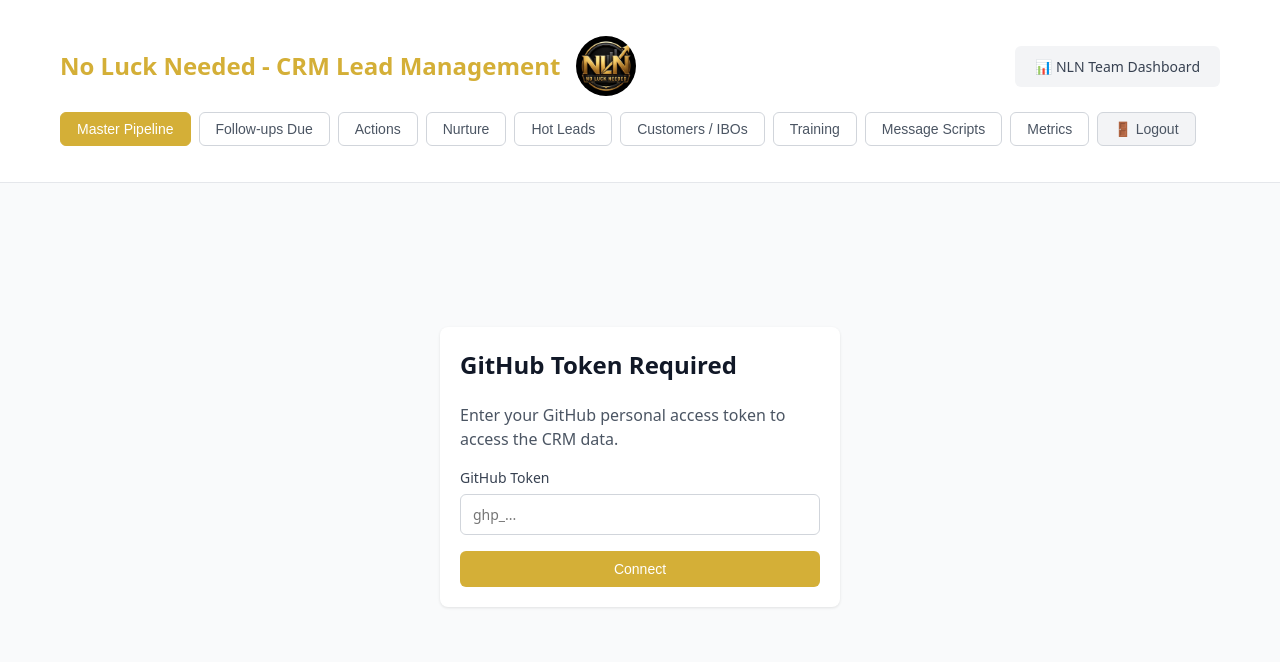
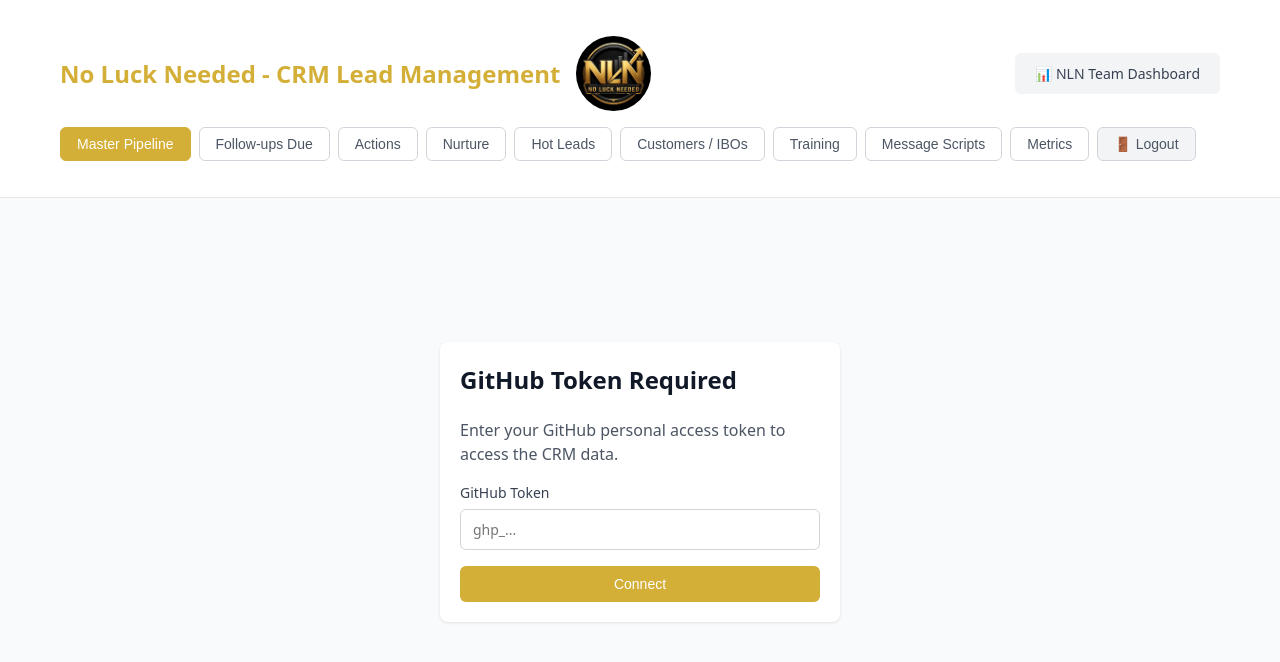
Before and after one commit to dnmlls/nln-crm-dean-mills, a plain HTML site: page index.html in a window 1280 px wide. Drawn offline with Linux system fonts and the light colour scheme.

Commit message:
Increase logo size to 75px (25% larger)

```diff
--- a/index.html
+++ b/index.html
@@ -247,7 +247,7 @@
       <div style="display: flex; justify-content: space-between; align-items: center; flex-wrap: wrap; gap: 16px;">
         <div style="display: flex; align-items: center; gap: 16px; flex-wrap: wrap;">
           <h1 style="margin: 0; color: #D4AF37;">No Luck Needed - CRM Lead Management</h1>
-          <img src="assets/nln-logo.png" alt="No Luck Needed" style="height: 60px; width: 60px; border-radius: 50%; object-fit: cover;">
+          <img src="assets/nln-logo.png" alt="No Luck Needed" style="height: 75px; width: 75px; border-radius: 50%; object-fit: cover;">
         </div>
         <a href="https://dnmlls.github.io/nln-crm-team/" target="_blank" class="button button-secondary" style="text-decoration: none; font-size: 14px;">📊 NLN Team Dashboard</a>
       </div>
```
